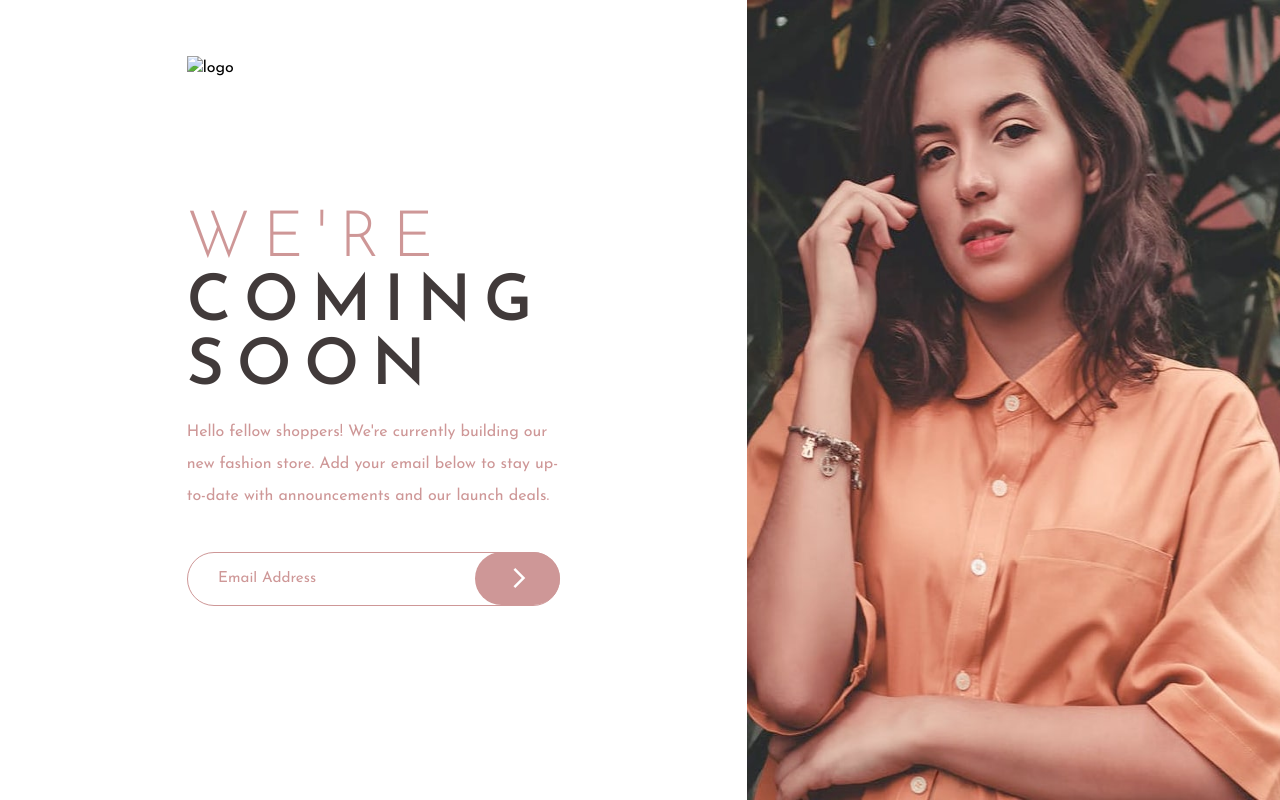
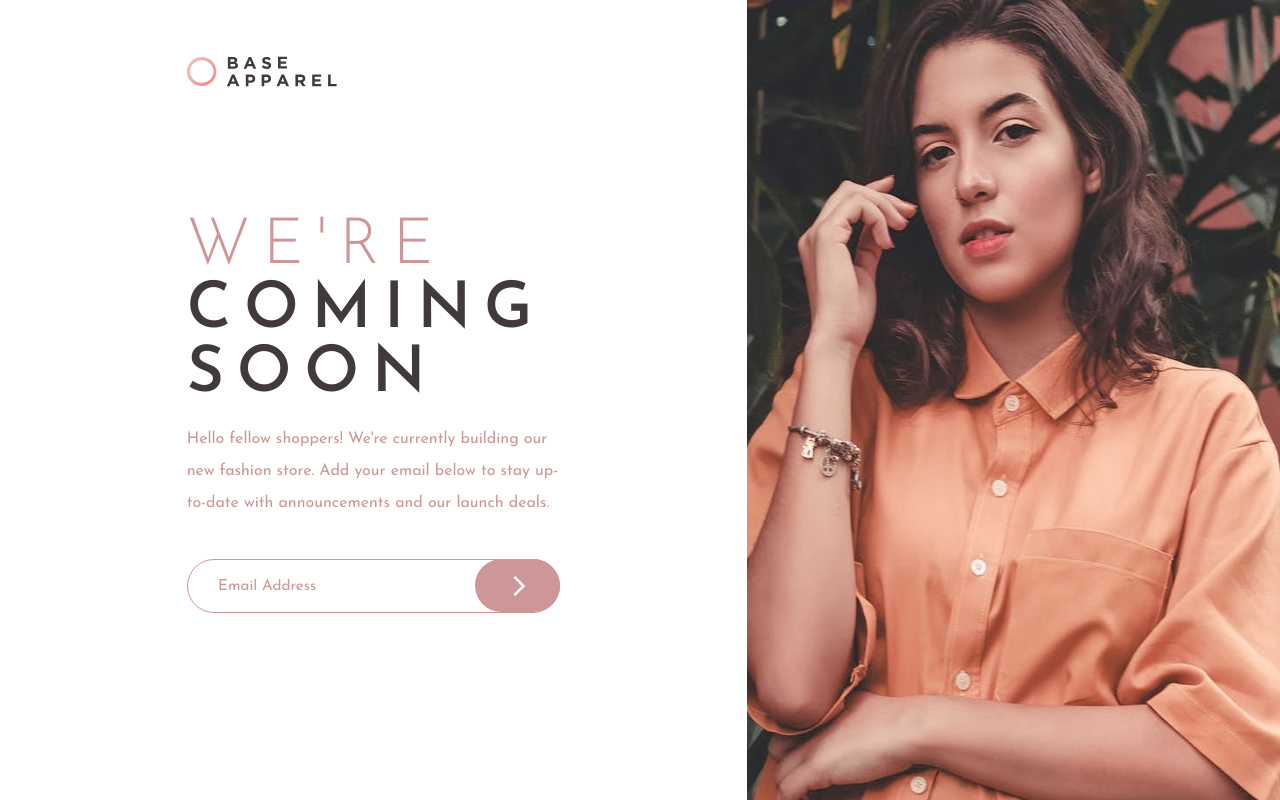
Before and after one commit to lost50U1/base-apparel-coming-soon-master, a plain HTML site: page index.html in a window 1280 px wide. Drawn offline with nearby package versions, Linux system fonts and the light colour scheme; the site is published under a folder, as on GitHub Pages, so addresses that start at the root find nothing.

Commit message:
final commit

```diff
--- a/index.html
+++ b/index.html
@@ -25,7 +25,7 @@
     <main class="grid">
       <div class="col1">
         <div class="logo">
-          <img class="logo__img" src="/images/logo.svg" alt="logo" />
+          <img class="logo__img" src="./images/logo.svg" alt="logo" />
         </div>
         <div class="hero">
           <h1>
```
